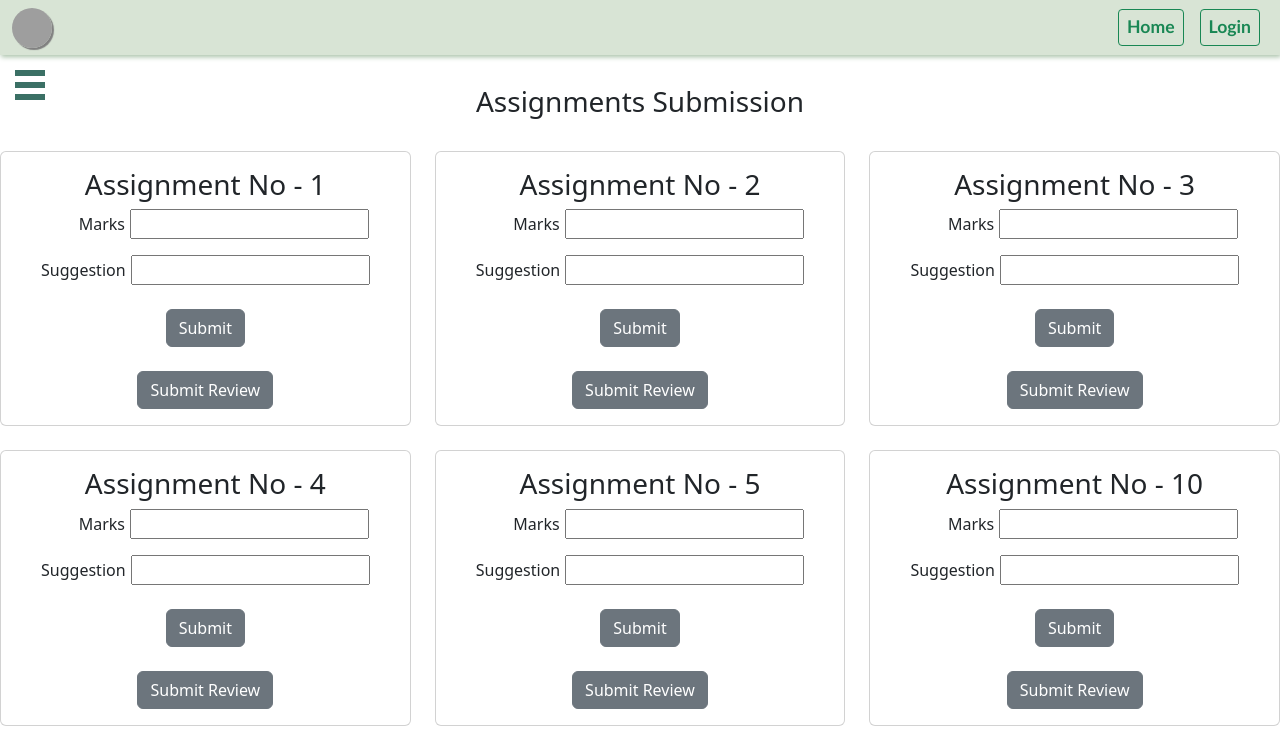
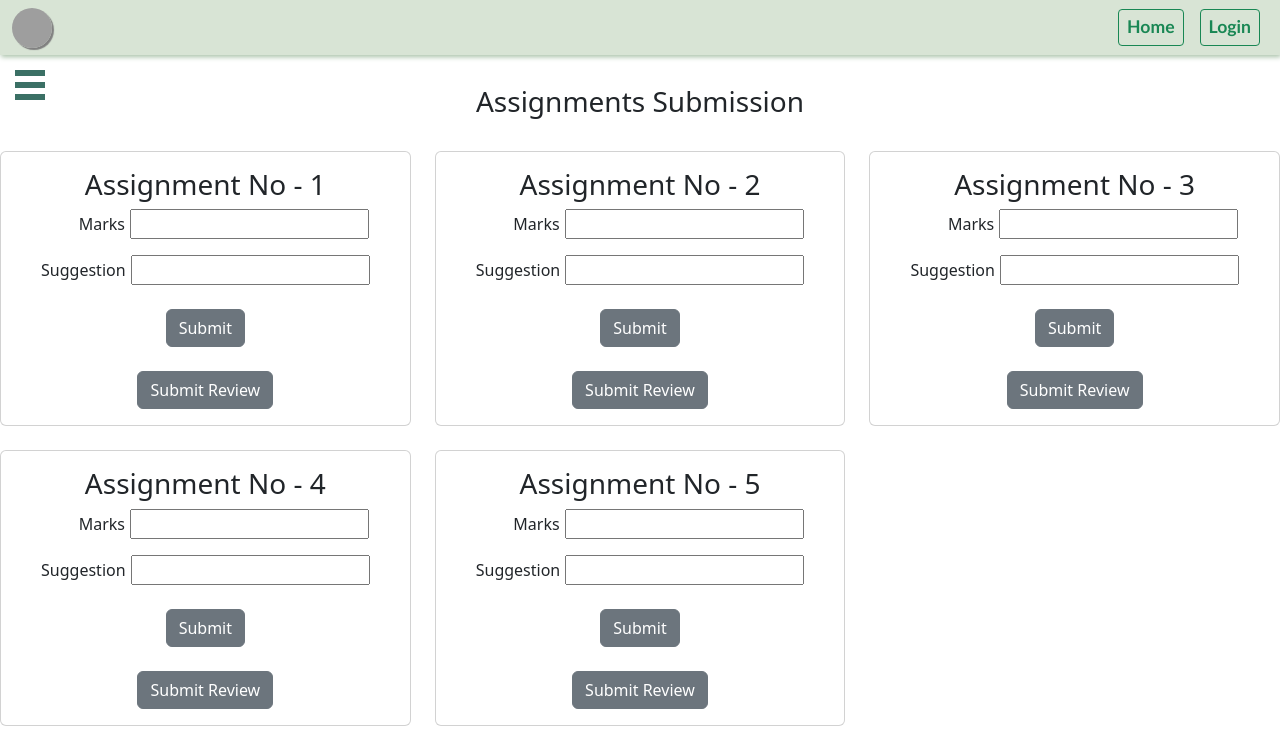
Before and after one commit to tharunmadasi/MastersCoding, a React (Create React App) app: page /mentor/submissions in a window 1280 px wide. Shown: the top 748 px of the page. Built offline with nearby package versions, Linux system fonts and the light colour scheme; no server answers; data requests are answered from the project's data file; sample sign-in values are in the browser's storage; grey boxes are pictures that could not be loaded; a web font is replaced by a local one.

Commit message:
app.js edited

```diff
--- a/db.json
+++ b/db.json
@@ -24,14 +24,6 @@
       "number": "5",
       "text": "https://codepen.io/Manasa2005/pen/mdKgXww",
       "id": 5
-    },
-    {
-      "number": "10",
-      "id": 6
-    },
-    {
-      "number": "10",
-      "id": 7
     }
   ],
   "comments": [],
--- a/src/Components/Mentor/MentorSidebar/MtrSubmissions/MtrSubmissions.js
+++ b/src/Components/Mentor/MentorSidebar/MtrSubmissions/MtrSubmissions.js
@@ -28,6 +28,7 @@ function BatchReport1() {
   });
 },[]);
 const submitReview=(data)=>{
+  console.log(data)
     setShow(false)
     fetch("http://localhost:4000/posts",{
     method:"POST",
```
